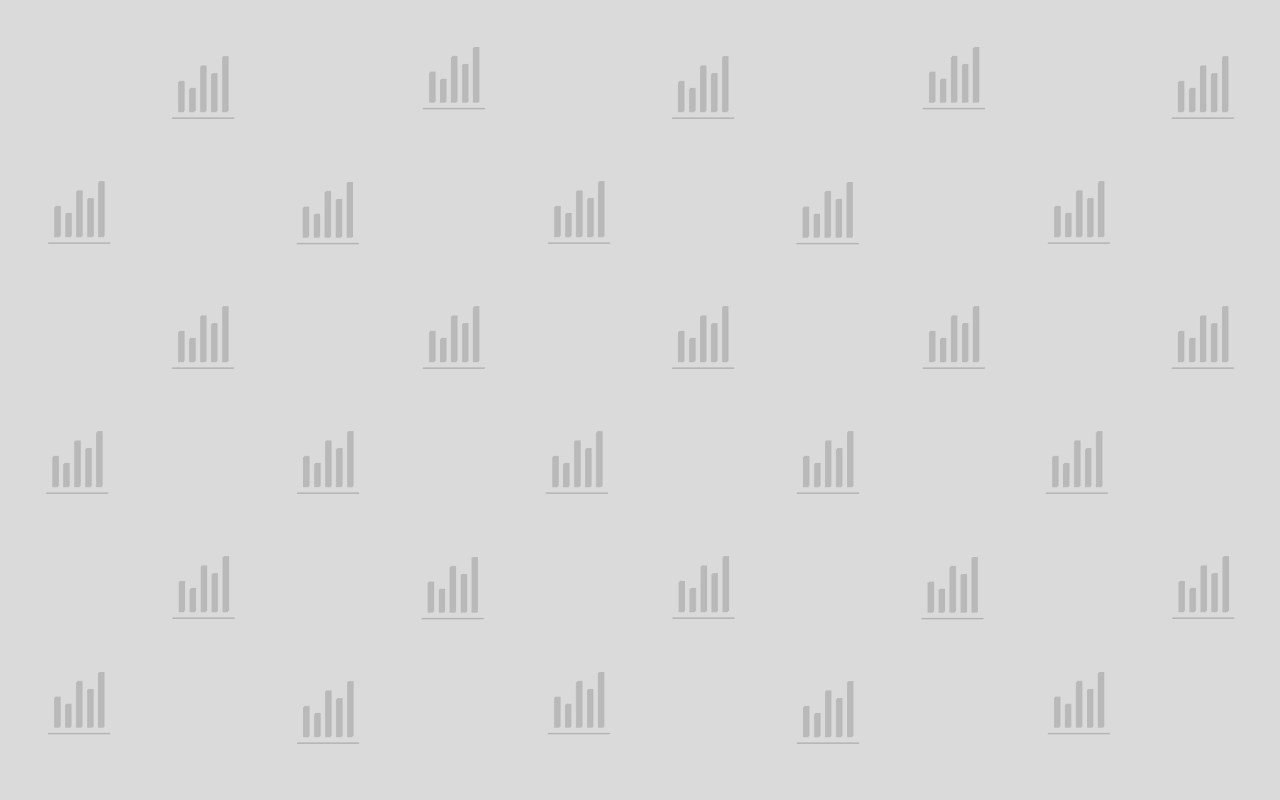
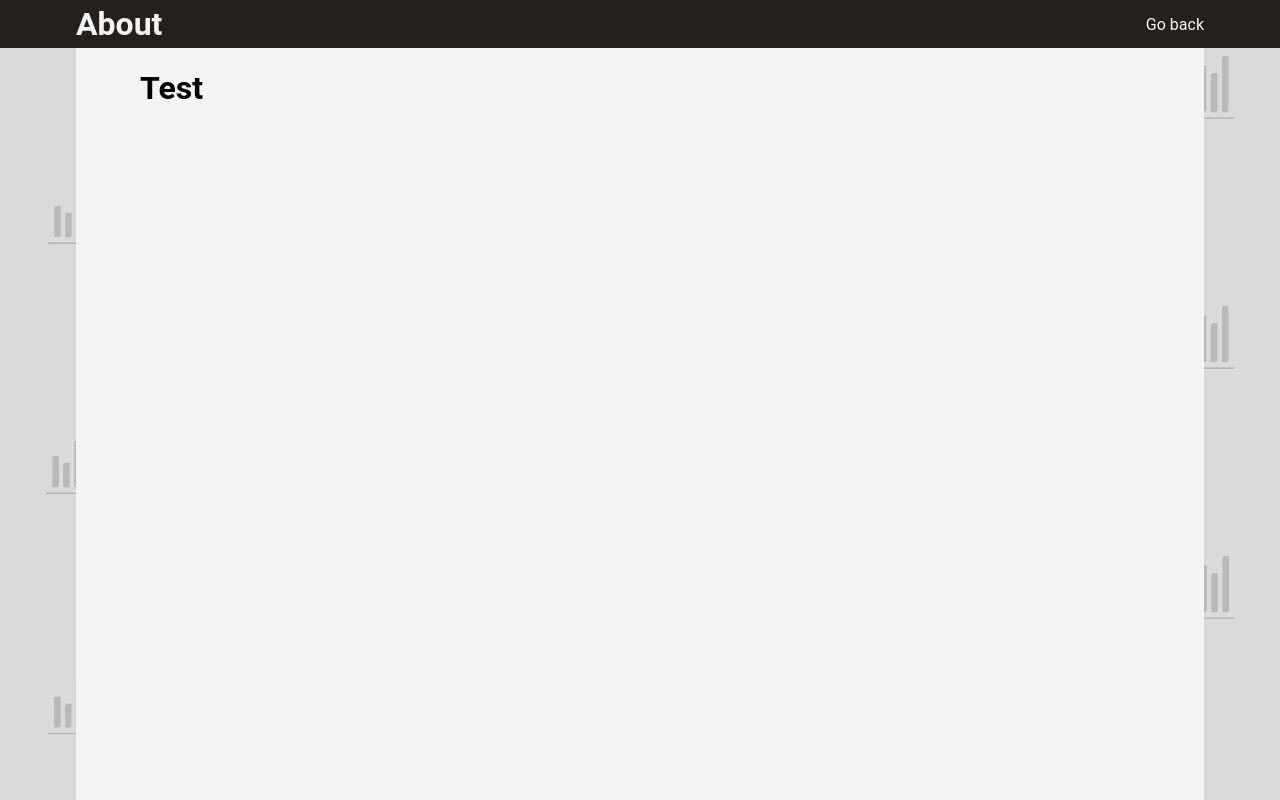
Before and after one commit to OtavioPiza/algorithm-visualizer, a React (Create React App) app: page /#/about in a window 1280 px wide. Built offline with nearby package versions, Linux system fonts and the light colour scheme.

Commit message:
Added about page

```diff
--- /dev/null
+++ b/src/About.js
@@ -0,0 +1,32 @@
+import React from 'react'
+import Header from './components/Header'
+import './styles/About.css'
+
+/**
+ * React app
+ */
+function About() {
+
+  return (
+      <div className='AboutAV'>
+
+          <div className='PageHeader'>
+
+            <Header title='About'/>
+
+          </div>
+
+          <div className='TextContainer'>
+
+            <h1>
+                Test
+            </h1>
+
+          </div>
+
+
+      </div>
+  )
+}
+
+export default About;
--- a/src/App.js
+++ b/src/App.js
@@ -1,5 +1,6 @@
 import React from 'react'
-import { HashRouter as Router, Route } from 'react-router-dom'
+import { HashRouter as Router, Route, Switch } from 'react-router-dom'
+import About from './About'
 import BubbleSort from './BubbleSort'
 import Home from './Home'
 
@@ -11,9 +12,11 @@
   return (
     <Router basename="/">
 
-      <Route exact path="/" component={Home} />
-      <Route path="/bubblesort" component={BubbleSort} />
-
+      <Switch>
+        <Route exact path="/bubblesort" component={BubbleSort} />
+        <Route exact path="/about" component={About} />
+        <Route exact path="/" component={Home} />
+      </Switch>
     </Router>
   );
 }
--- a/src/Home.js
+++ b/src/Home.js
@@ -23,7 +23,7 @@
         </div>
         <BottomBar />
         <div className='button-container'>
-          <RedirectButton text='About' />
+          <RedirectButton text='About' href='about'/>
           <RedirectButton text='Explore' id='thisisfine' href={"/bubblesort"} />
         </div>
       </div>
--- /dev/null
+++ b/src/styles/About.css
@@ -0,0 +1,25 @@
+.AboutAV {
+    display: grid;
+    grid-template-columns: 1fr;
+    grid-template-rows: 6fr 94fr;
+    grid-template-areas: "header" "main";
+    justify-items: center;
+}
+
+.AboutAV .PageHeader {
+    grid-area: header;
+    min-width: 100vw;
+    display: flex;
+    justify-content: center;
+    background-color: var(--text-light-gray);
+    color: var(--background-white);
+}
+
+.AboutAV .TextContainer {
+    grid-area: main;
+    width: min(90vw, 1000px);
+    min-height: 94vh;
+    padding-left: max(5vw, 10px);
+    padding-right: max(5vw, 10px);
+    background-color: var(--background-white);
+}
--- a/src/styles/components/Header.css
+++ b/src/styles/components/Header.css
@@ -3,7 +3,7 @@
     grid-template-columns: auto;
     grid-template-rows: auto;
     grid-template-areas: "title back";
-
+    background-color: var(--text-light-gray);
     min-width: min(95vw, min(90vw, 1000px) + max(10vw, 20px));
 }
 
@@ -19,7 +19,7 @@
 
 .Header h1 {
     grid-area: title;
-
+    color: var(--background-white);
     align-self: center;
     justify-self: left;
     margin: 0;
```
